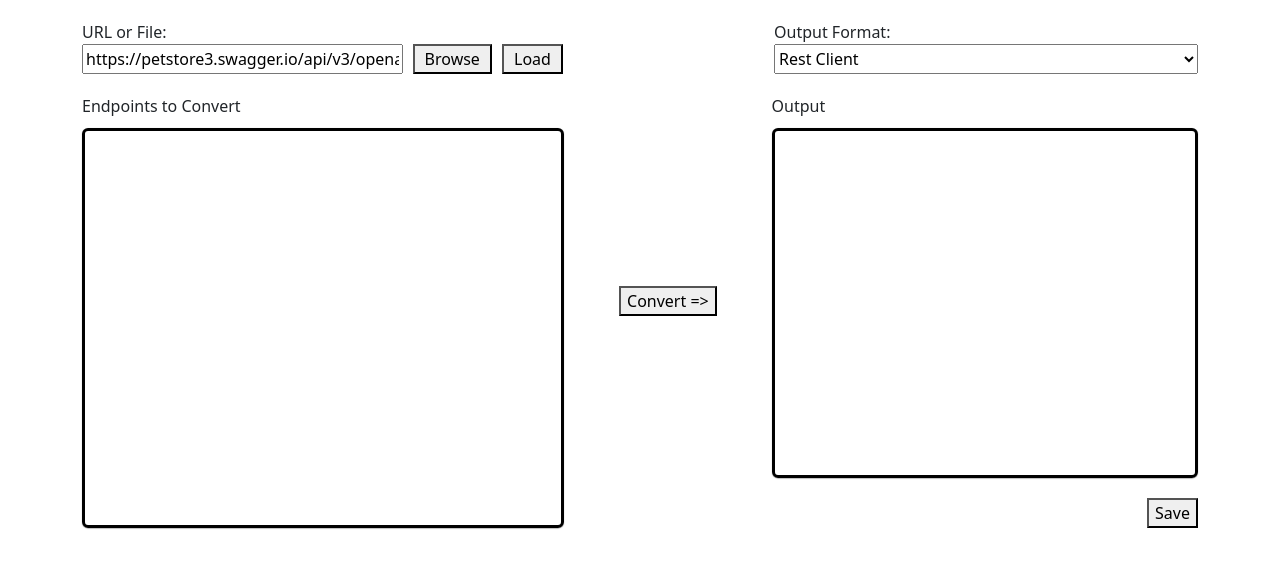
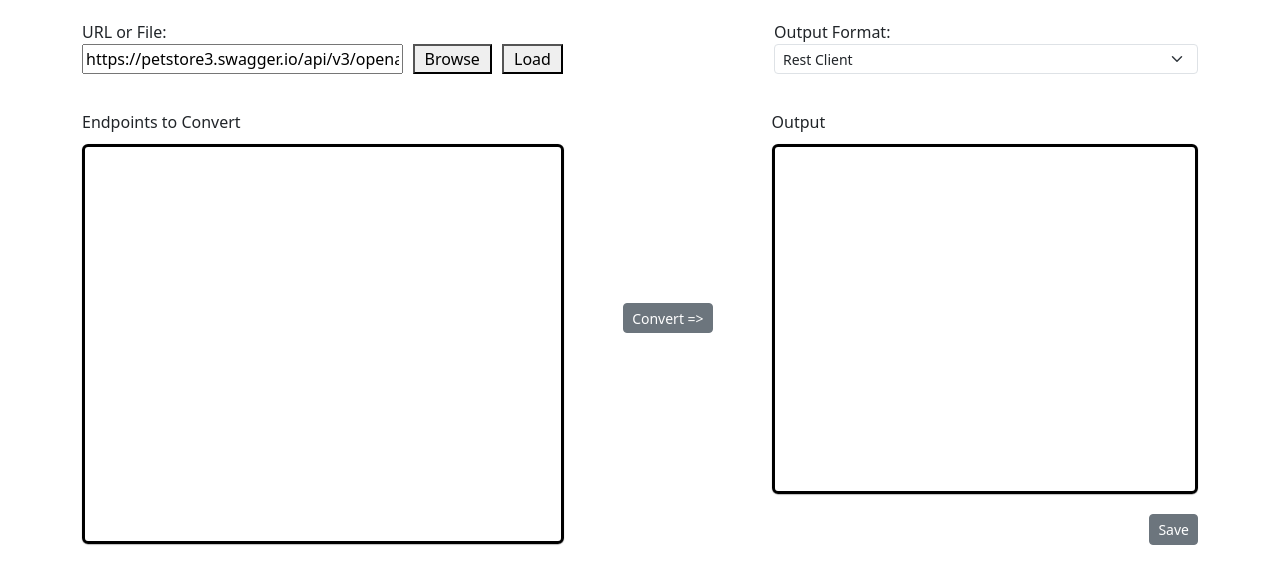
Before and after one commit to pngan/RestAssured, a React (Create React App) app: page / in a window 1280 px wide. Shown: the top 584 px of the page. Built offline with nearby package versions, Linux system fonts and the light colour scheme.

Commit message:
Adding bootstrap.WIP

```diff
--- a/src/Components/ConvertButton.js
+++ b/src/Components/ConvertButton.js
@@ -21,7 +21,7 @@ const ConvertButton = ({
   };
 
   return (
-    <Button type="button" onClick={convertOpenApi}>{`Convert =>`}</Button>
+    <Button className='btn btn-secondary btn-sm' type="button" onClick={convertOpenApi}>{`Convert =>`}</Button>
   );
 };
 
--- a/src/Components/MainWindow.js
+++ b/src/Components/MainWindow.js
@@ -31,8 +31,8 @@ const MainWindow = () => {
   const [data, setData] = useState([]);
   const [convertedData, setConvertedData] = useState([]);
   const [outputFormat, setOutputFormat] = useState('Rest Client');
+  const [selectedEndpoints, setSelectedEndpoints] = useState([])
   const { convertSelectedEndpoints } = useApp();
-  const [selectedEndpoints, setSelectedEndpoints] = useState([])
 
   return (
     <Container className="container">
--- a/src/Components/OutputSelect.js
+++ b/src/Components/OutputSelect.js
@@ -28,7 +28,7 @@ const OutputSelect = ({setConvertedData, setOutputFormat}) => {
   return (
     <InputWrapper>
       <Label>Output Format:</Label>
-      <Select onChange={handleOutputFormat}>
+      <Select className='form-select form-select-sm mb-3' onChange={handleOutputFormat}>
         {converterList}
       </Select>
     </InputWrapper>
--- a/src/Components/SaveButton.js
+++ b/src/Components/SaveButton.js
@@ -32,7 +32,7 @@ const SaveButton = ({ convertedData }) => {
       }
   }
   return (
-    <Button type="button" onClick={saveOutput}>Save</Button>
+    <Button className='btn btn-secondary btn-sm' type="button" onClick={saveOutput}>Save</Button>
   );
 };
 
```
Also changed, not shown: src/Components/EndpointCheckbox.js (renamed from src/Components/EndpointCheckbox.jsx).
